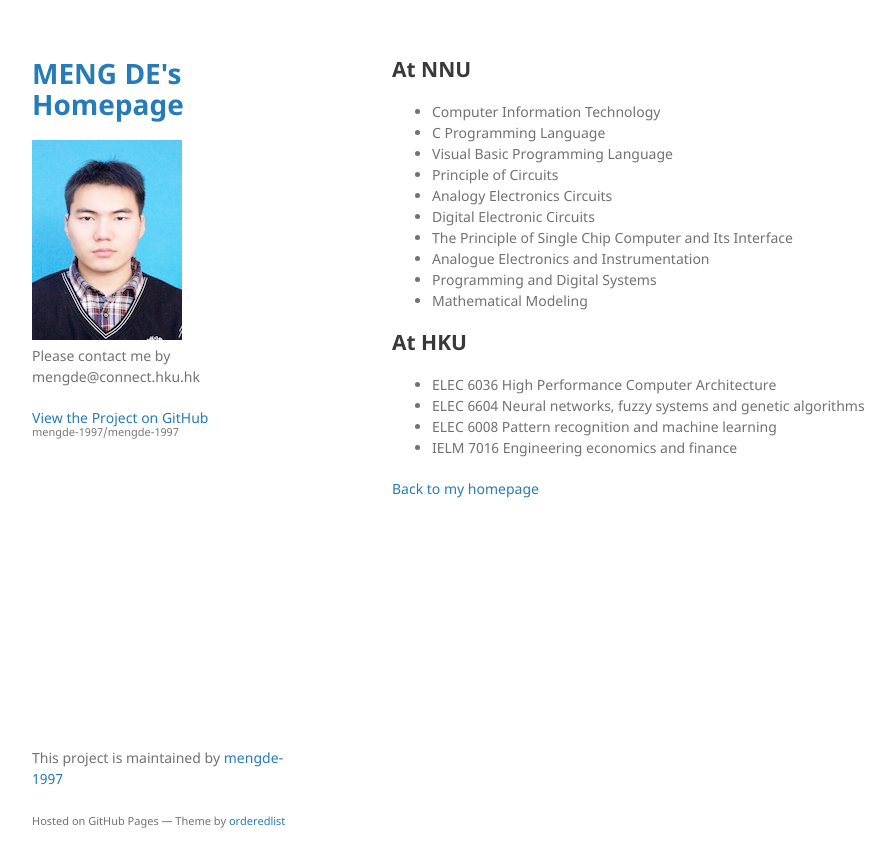
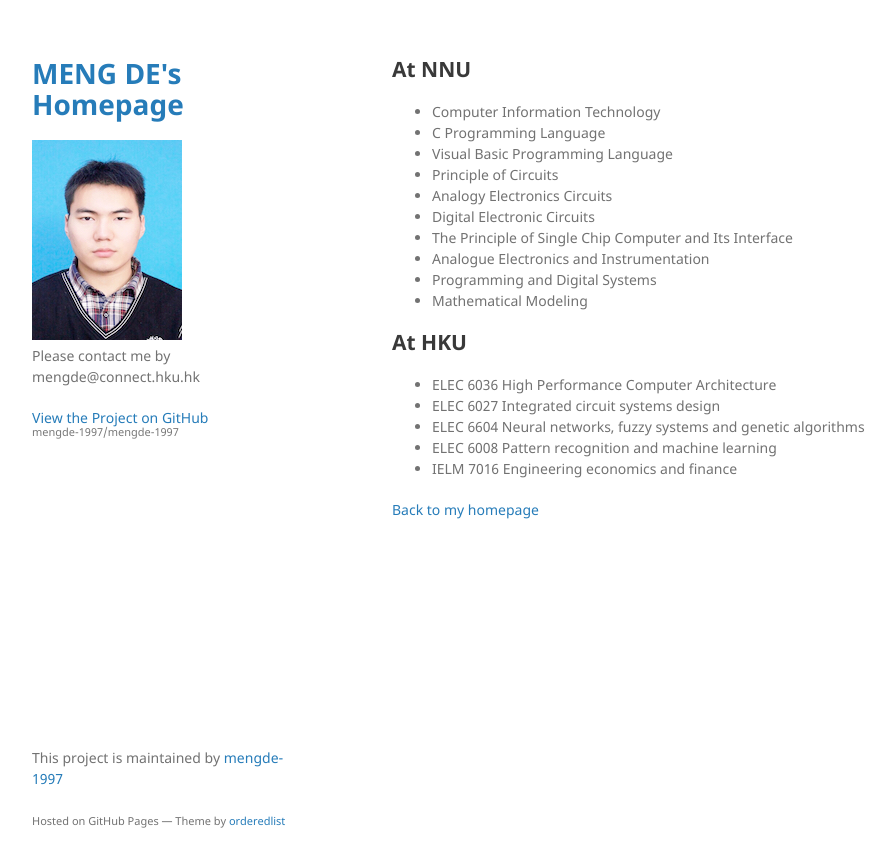
Before and after one commit to mengde-1997/mengde-1997, a Jekyll site: the page built from cxchen.md, in a window 1280 px wide. Shown: the top 867 px of the page, without its empty margins (178-1073 px from the left). Built offline with Jekyll 4.4.1, drawn with Linux system fonts in a browser that asks for light colours; our own code applies the rules of GitHub Pages for plain Markdown files.

Commit message:
Update cxchen.md

```diff
--- a/cxchen.md
+++ b/cxchen.md
@@ -16,6 +16,7 @@ layout: default
 
 ## At HKU
 * ELEC 6036 High Performance Computer Architecture
+* ELEC 6027 Integrated circuit systems design
 * ELEC 6604 Neural networks, fuzzy systems and genetic algorithms
 * ELEC 6008 Pattern recognition and machine learning
 * IELM 7016 Engineering economics and finance
```
